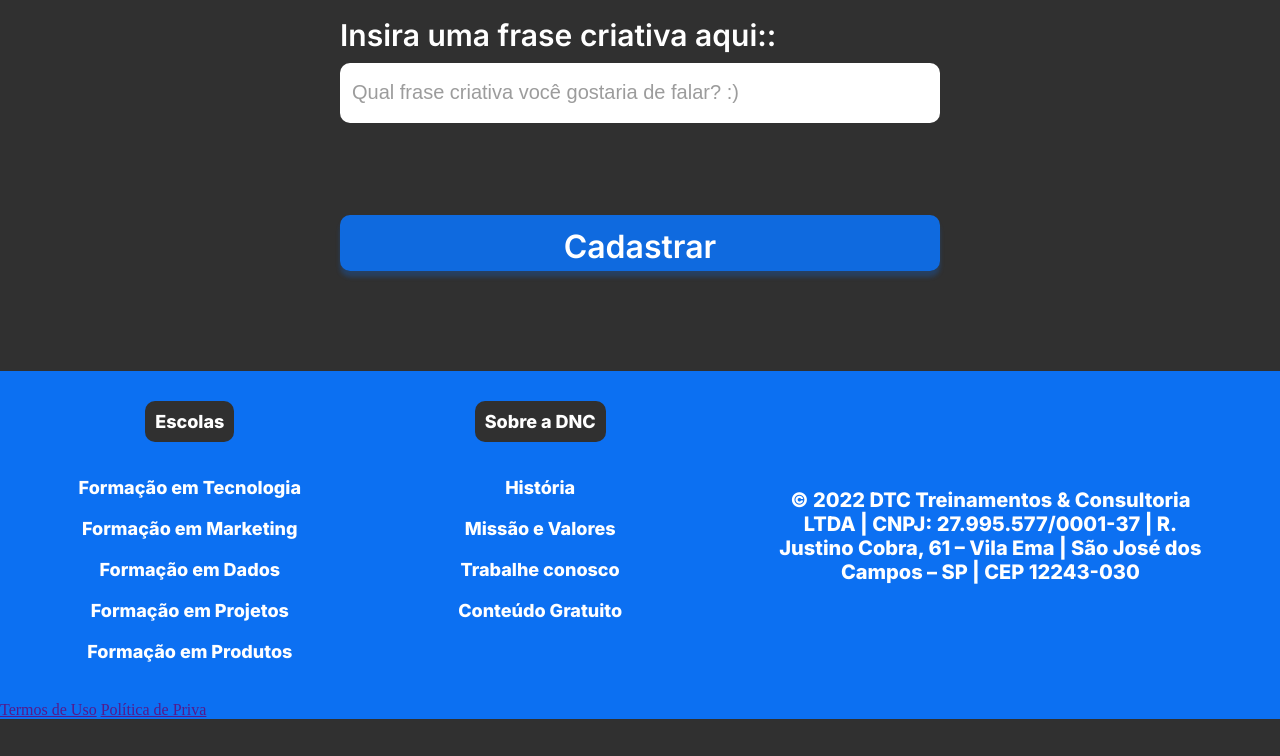
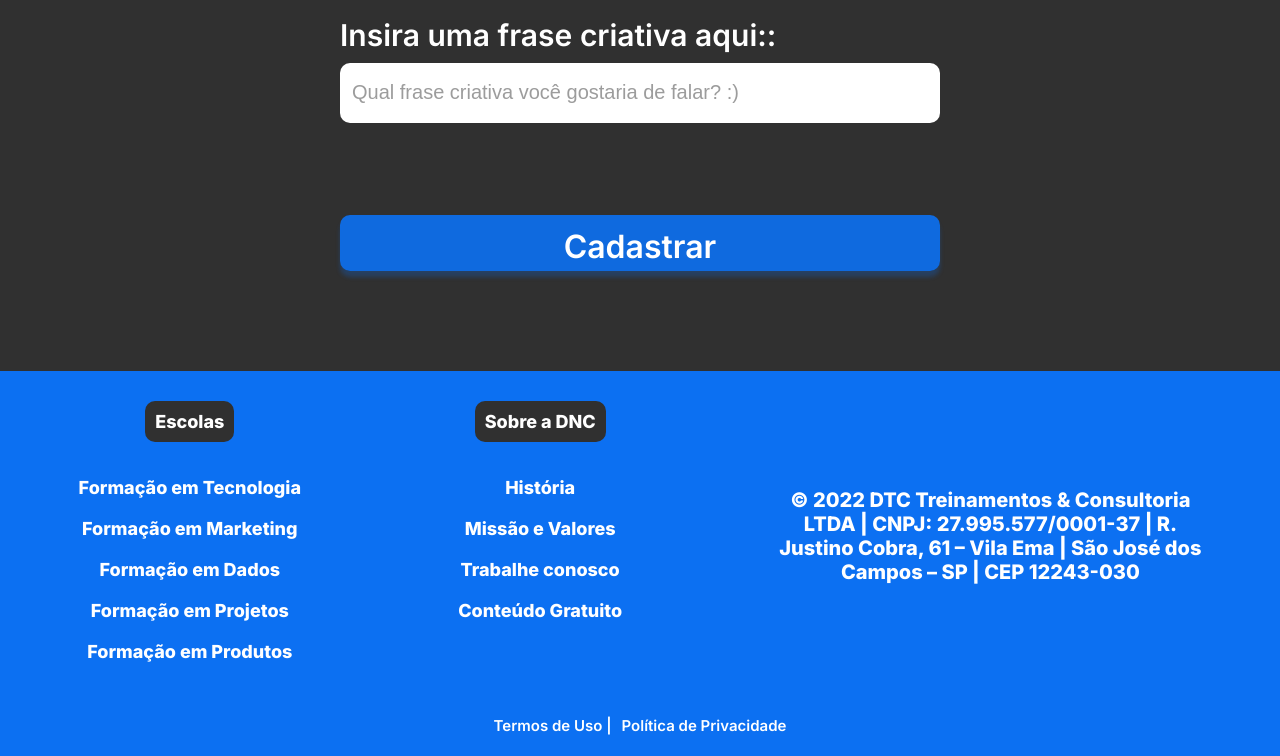
Before and after one commit to luiz124567/BOOTCAMP-DNC, a plain HTML site: page index.html in a window 1280 px wide. Shown: the part 1503-2259 px from the top of the page. Before the commit the page ends 2222 px from the top, so only its background shows below. Drawn offline with Linux system fonts and the light colour scheme.

Commit message:
finalizando

```diff
--- a/index.html
+++ b/index.html
@@ -101,8 +101,8 @@
         </div>
         </div>
         <div class="linha2">
-            <a href="">Termos de Uso</a>
-            <a href="">Política de Priva</a>
+            <a href="">Termos de Uso |</a>
+            <a href="">Política de Privacidade </a>
         </div>
     </footer>
 </body>
--- a/style.css
+++ b/style.css
@@ -205,6 +205,27 @@ footer .endereço{
     line-height: normal;
     text-align: center;
 }
+footer .linha2{
+   height: 35px;
+   display: flex;
+   justify-content: center;
+   margin: 0px;
+   padding: 10px;
+}
+footer .linha2 a{
+    font-family: var(--fonte-padrao);
+    font-size: 15px;
+    font-weight: 600;
+    color: #FFF;
+    text-decoration: none;
+    padding: 5px;
+}
+footer .linha2 a:hover{
+    color:var(--cinza-hover)
+}
+footer .linha2 a:first-child{
+    border-right: 3px;
+}
 @media only screen and (max-width: 600px) {
     #principal{
         display: flex;
@@ -240,4 +261,11 @@ footer .endereço{
   .checkbox-items label {
     font-size:16px ;
   }
+  /*footer*/
+  footer .linha1{
+    flex-direction: column;
+  }
+  footer .endereço{
+    margin-bottom: 20px;
+  }
 }
```
